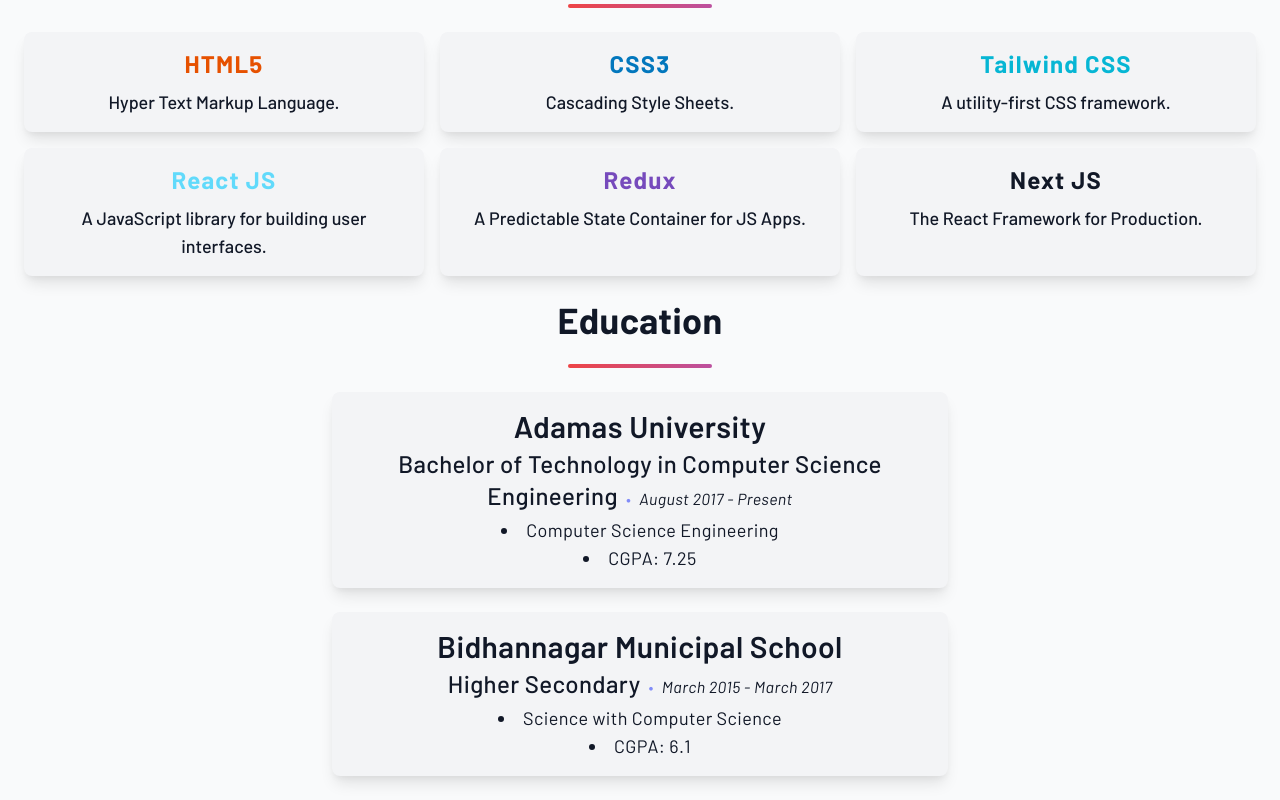
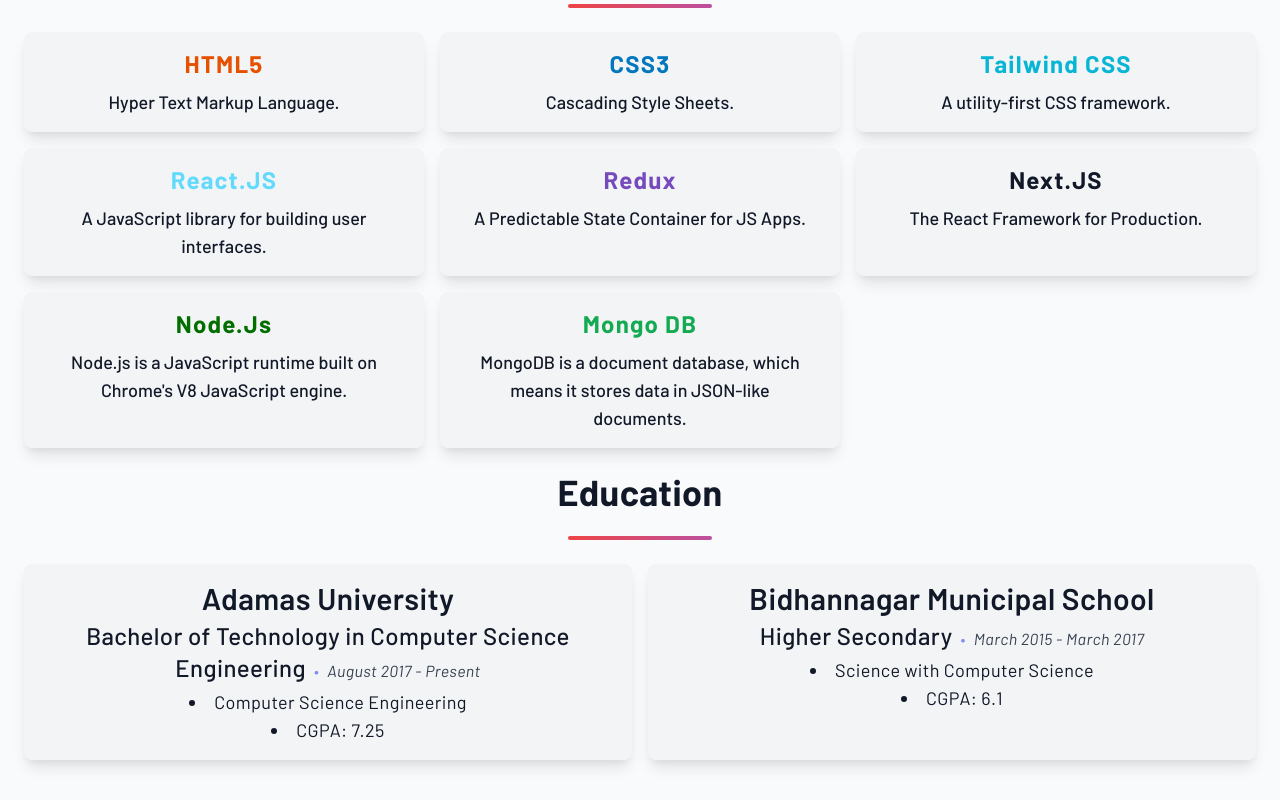
Before and after one commit to DawnMD/blog-next, a Next.js app: page / in a window 1280 px wide. Shown: the part 768-1568 px from the top of the page. Built offline with nearby package versions, Linux system fonts and the light colour scheme.

Commit message:
reworked dark mode, removed theme dependency, added base theme change function

```diff
--- a/components/Portfolio/Education.jsx
+++ b/components/Portfolio/Education.jsx
@@ -18,14 +18,15 @@ const Education = () => {
 	return (
 		<section
 			id='education'
-			className='flex flex-col items-center space-y-4 tracking-wide md:space-y-6'>
+			className='flex flex-col items-center gap-4 tracking-wide md:gap-6'>
 			<h2 className='text-3xl font-bold lg:text-4xl'>Education</h2>
 			<div className='h-1 mx-auto bg-purple-500 rounded-lg w-36 bg-gradient-to-r from-red-500 animate-gradient-x'></div>
+			<div className='grid w-full gap-4 md:grid-cols-2 md:grid-flow-col'>
 				{education.map((edu) => {
 					return (
 						<div
 							key={edu.outcome}
-						className='px-6 py-4 space-y-1 bg-gray-100 rounded-lg shadow-lg md:w-6/12 md:text-center md:px-3 dark:bg-gray-900'>
+							className='px-6 py-4 space-y-1 text-center bg-gray-100 rounded-lg shadow-lg dark:bg-gray-900'>
 							<h3 className='text-2xl font-semibold lg:text-3xl'>
 								{edu.college}
 							</h3>
@@ -34,7 +35,9 @@ const Education = () => {
 									{edu.degree}
 								</span>
 								<span className='text-indigo-400'>&#8226;</span>
-							<em className=''>{edu.duration}</em>
+								<em className='text-gray-700 dark:text-gray-400'>
+									{edu.duration}
+								</em>
 							</p>
 							<ul className='text-lg list-disc list-inside'>
 								<li>{edu.descp}</li>
@@ -43,6 +46,7 @@ const Education = () => {
 						</div>
 					);
 				})}
+			</div>
 		</section>
 	);
 };
--- a/components/Portfolio/Skills.jsx
+++ b/components/Portfolio/Skills.jsx
@@ -16,7 +16,7 @@ const Skills = () => {
 			info: 'A utility-first CSS framework.',
 		},
 		{
-			tech: 'React JS',
+			tech: 'React.JS',
 			color: 'text-react',
 			info: 'A JavaScript library for building user interfaces.',
 		},
@@ -26,9 +26,19 @@ const Skills = () => {
 			info: 'A Predictable State Container for JS Apps.',
 		},
 		{
-			tech: 'Next JS',
+			tech: 'Next.JS',
 			color: '',
 			info: 'The React Framework for Production.',
+		},
+		{
+			tech: 'Node.Js',
+			color: 'text-node',
+			info: `Node.js is a JavaScript runtime built on Chrome's V8 JavaScript engine.`,
+		},
+		{
+			tech: 'Mongo DB',
+			color: 'text-mongo',
+			info: 'MongoDB is a document database, which means it stores data in JSON-like documents.',
 		},
 	];
 	return (
@@ -41,10 +51,10 @@ const Skills = () => {
 						<div
 							className='px-6 py-4 space-y-2 text-center bg-gray-100 rounded-lg shadow-lg dark:bg-gray-900'
 							key={skill.tech}>
-							<h4
+							<h3
 								className={`text-2xl font-bold tracking-wider ${skill.color}`}>
 								{skill.tech}
-							</h4>
+							</h3>
 							<p className='text-lg font-medium'>{skill.info}</p>
 						</div>
 					);
--- a/components/shared/Icons/ThemeSwitch.jsx
+++ b/components/shared/Icons/ThemeSwitch.jsx
@@ -1,22 +1,52 @@
-import { useTheme } from 'next-themes';
 import { useEffect, useState } from 'react';
+
+const isDark = () =>
+	(localStorage && localStorage.theme === 'dark') ||
+	(!('theme' in localStorage) &&
+		window.matchMedia('(prefers-color-scheme: dark)').matches);
+
+const getThemeString = (isDark) => (isDark ? 'dark' : 'light');
+
 const ThemeSwitch = () => {
-	// state mounting
-	const [mounted, setMounted] = useState(false);
-	//set initial theme
-	const { theme, setTheme } = useTheme();
-	//toggle theme
+	const [isDarkMode, setDarkMode] = useState(false);
+
 	const toggleMode = () => {
-		setTheme(theme === 'light' ? 'dark' : 'light');
+		localStorage.theme = getThemeString(!isDarkMode);
+		if (localStorage.theme === 'dark') {
+			document.documentElement.classList.remove('light');
+			document.documentElement.classList.add('dark');
+		} else {
+			document.documentElement.classList.remove('dark');
+			document.documentElement.classList.add('light');
+		}
+		setDarkMode(!isDarkMode);
 	};
-	//check mount
-	useEffect(() => setMounted(true), []);
-	//mount decision
-	if (!mounted) return null;
+
+	useEffect(() => {
+		setDarkMode(isDark());
+	}, []);
+
+	const darkModeActive =
+		process.browser && document.documentElement.classList.contains('dark');
 	return (
 		<>
 			<button className='w-10 h-10 focus:outline-none' onClick={toggleMode}>
-				{theme === 'light' ? (
+				<span className='sr-only'>Color mode switch button</span>
+				{darkModeActive ? (
+					<svg
+						xmlns='http://www.w3.org/2000/svg'
+						className='w-6 h-6 mx-auto text-yellow-500'
+						fill='none'
+						viewBox='0 0 24 24'
+						stroke='currentColor'>
+						<path
+							strokeLinecap='round'
+							strokeLinejoin='round'
+							strokeWidth={2}
+							d='M12 3v1m0 16v1m9-9h-1M4 12H3m15.364 6.364l-.707-.707M6.343 6.343l-.707-.707m12.728 0l-.707.707M6.343 17.657l-.707.707M16 12a4 4 0 11-8 0 4 4 0 018 0z'
+						/>
+					</svg>
+				) : (
 					<svg
 						xmlns='http://www.w3.org/2000/svg'
 						className='w-6 h-6 mx-auto'
@@ -30,20 +60,6 @@ const ThemeSwitch = () => {
 							d='M20.354 15.354A9 9 0 018.646 3.646 9.003 9.003 0 0012 21a9.003 9.003 0 008.354-5.646z'
 						/>
 					</svg>
-				) : (
-					<svg
-						xmlns='http://www.w3.org/2000/svg'
-						className='w-6 h-6 mx-auto text-yellow-500'
-						fill='none'
-						viewBox='0 0 24 24'
-						stroke='currentColor'>
-						<path
-							strokeLinecap='round'
-							strokeLinejoin='round'
-							strokeWidth={2}
-							d='M12 3v1m0 16v1m9-9h-1M4 12H3m15.364 6.364l-.707-.707M6.343 6.343l-.707-.707m12.728 0l-.707.707M6.343 17.657l-.707.707M16 12a4 4 0 11-8 0 4 4 0 018 0z'
-						/>
-					</svg>
 				)}
 			</button>
 		</>
--- a/components/shared/Navbar/index.jsx
+++ b/components/shared/Navbar/index.jsx
@@ -33,6 +33,9 @@ const Nav = (props) => {
 					<button
 						className='relative w-10 h-10 focus:outline-none md:invisible md:hidden'
 						onClick={toggleMobileNav}>
+						<span className='sr-only'>
+							Open navbar menu on mobile screen button
+						</span>
 						<div className='absolute block w-5 transform -translate-x-1/2 -translate-y-1/2 left-1/2 top-1/2'>
 							<span
 								aria-hidden='true'
--- a/package.json
+++ b/package.json
@@ -9,16 +9,15 @@
     "lint": "next lint"
   },
   "dependencies": {
-    "@tailwindcss/forms": "^0.3.3",
-    "@tailwindcss/typography": "^0.4.1",
     "gray-matter": "^4.0.3",
     "next": "11.0.1",
-    "next-themes": "0.0.15",
     "react": "17.0.2",
     "react-dom": "17.0.2",
     "react-markdown": "^6.0.2"
   },
   "devDependencies": {
+    "@tailwindcss/forms": "^0.3.3",
+    "@tailwindcss/typography": "^0.4.1",
     "autoprefixer": "^10.2.6",
     "eslint": "7.29.0",
     "eslint-config-next": "11.0.1",
--- a/pages/_app.js
+++ b/pages/_app.js
@@ -1,17 +1,25 @@
 import '../styles/globals.css';
 import Layout from '../components/Layout';
-import { ThemeProvider } from 'next-themes';
+import { useEffect } from 'react';
 function MyApp({ Component, pageProps }) {
+	useEffect(() => {
+		// On page load or when changing themes, best to add inline in `head` to avoid FOUC
+		if (
+			localStorage.theme === 'dark' ||
+			(!('theme' in localStorage) &&
+				window.matchMedia('(prefers-color-scheme: dark)').matches)
+		) {
+			document.documentElement.classList.remove('light');
+			document.documentElement.classList.add('dark');
+		} else {
+			document.documentElement.classList.remove('dark');
+			document.documentElement.classList.add('light');
+		}
+	});
 	return (
-		<ThemeProvider
-			attribute='class'
-			enableSystem={false}
-			disableTransitionOnChange
-			enableColorScheme>
-			<Layout>
-				<Component {...pageProps} />
-			</Layout>
-		</ThemeProvider>
+		<Layout>
+			<Component {...pageProps} />
+		</Layout>
 	);
 }
 
--- a/tailwind.config.js
+++ b/tailwind.config.js
@@ -30,6 +30,8 @@ module.exports = {
 				html: '#E65100',
 				css: '#0277BD',
 				react: '#61dafb',
+				node: '#026e00',
+				mongo: '#13aa52',
 			},
 			typography: (theme) => ({
 				light: {
```
Also changed, not shown: 1 other file (tests, documents, lock files or other folders). Lines whose indentation alone changed are shown as unchanged.
